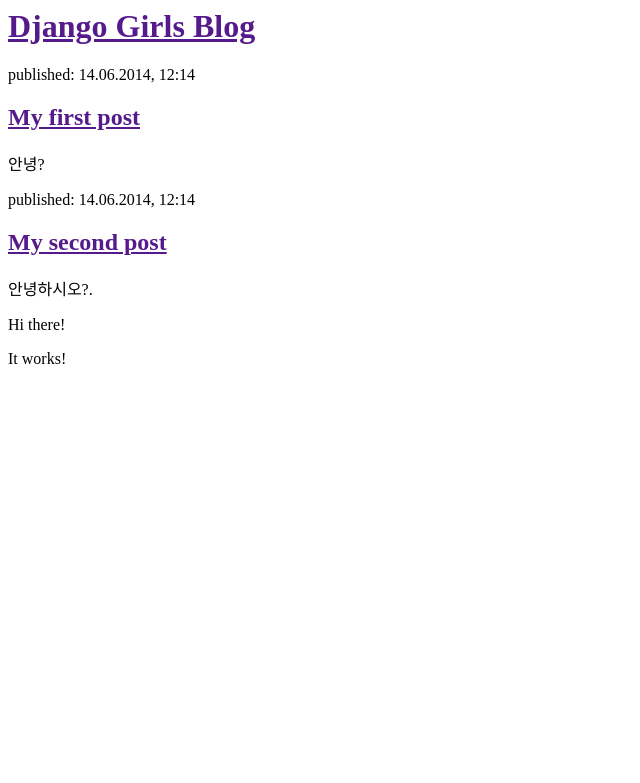
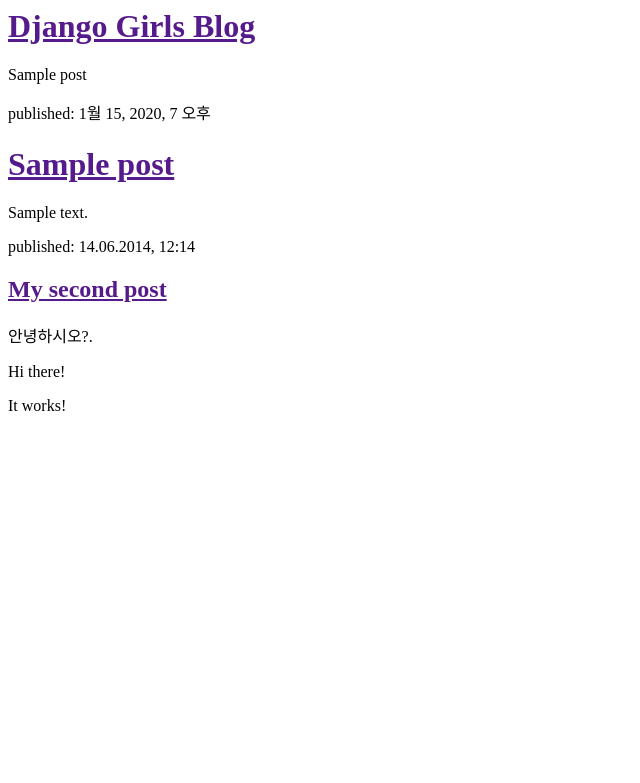
Before and after one commit to Han-yeong/Djangogirls, a Django app: template blog/templates/blog/post_list.html in a window 1280 px wide. Shown: the top 783 px of the page, without its empty margins (0-640 px from the left). Run offline with Django 3.2, Linux system fonts and the light colour scheme; the template is opened without the code that fills it: values that come from a table or form of the project are taken from there, others are empty; tables that the repository leaves empty hold one stand-in row (values such as "Sample post").

Commit message:
Modified templates to display posts from database.

```diff
--- a/blog/models.py
+++ b/blog/models.py
@@ -5,6 +5,7 @@
 
 class Post(models.Model):
     author = models.ForeignKey(settings.AUTH_USER_MODEL, on_delete=models.CASCADE)
+    objects = models.Manager()
     title = models.CharField(max_length=200)
     text = models.TextField()
     created_date = models.DateTimeField(
--- a/blog/templates/blog/post_list.html
+++ b/blog/templates/blog/post_list.html
@@ -6,13 +6,14 @@
         <div>
             <h1><a href="">Django Girls Blog</a></h1>
         </div>
-
-        <div>
-            <p>published: 14.06.2014, 12:14</p>
-            <h2><a href="">My first post</a></h2>
-            <p> 안녕?</p>
-        </div>
-
+        {{ post }}
+        {% for post in posts %}
+            <div>
+                <p>published: {{ post.published_date }}</p>
+                <h1><a href="">{{ post.title }}</a></h1>
+                <p>{{ post.text|linebreaksbr }}</p>
+             </div>
+        {% endfor %}
         <div>
             <p>published: 14.06.2014, 12:14</p>
             <h2><a href="">My second post</a></h2>
--- a/blog/views.py
+++ b/blog/views.py
@@ -1,3 +1,6 @@
 from django.shortcuts import render
+from django.utils import timezone
+from .models import Post
 def post_list(request):
+    Post.objects.filter(published_date__lte=timezone.now()).order_by('published_date')
     return render(request, 'blog/post_list.html', {})
--- a/mysite/settings.py
+++ b/mysite/settings.py
@@ -37,7 +37,7 @@
     'django.contrib.sessions',
     'django.contrib.messages',
     'django.contrib.staticfiles',
-    'blog'
+    'blog',
 ]
 
 MIDDLEWARE = [
```
Also changed, not shown: blog/migrations/0001_initial.py.
